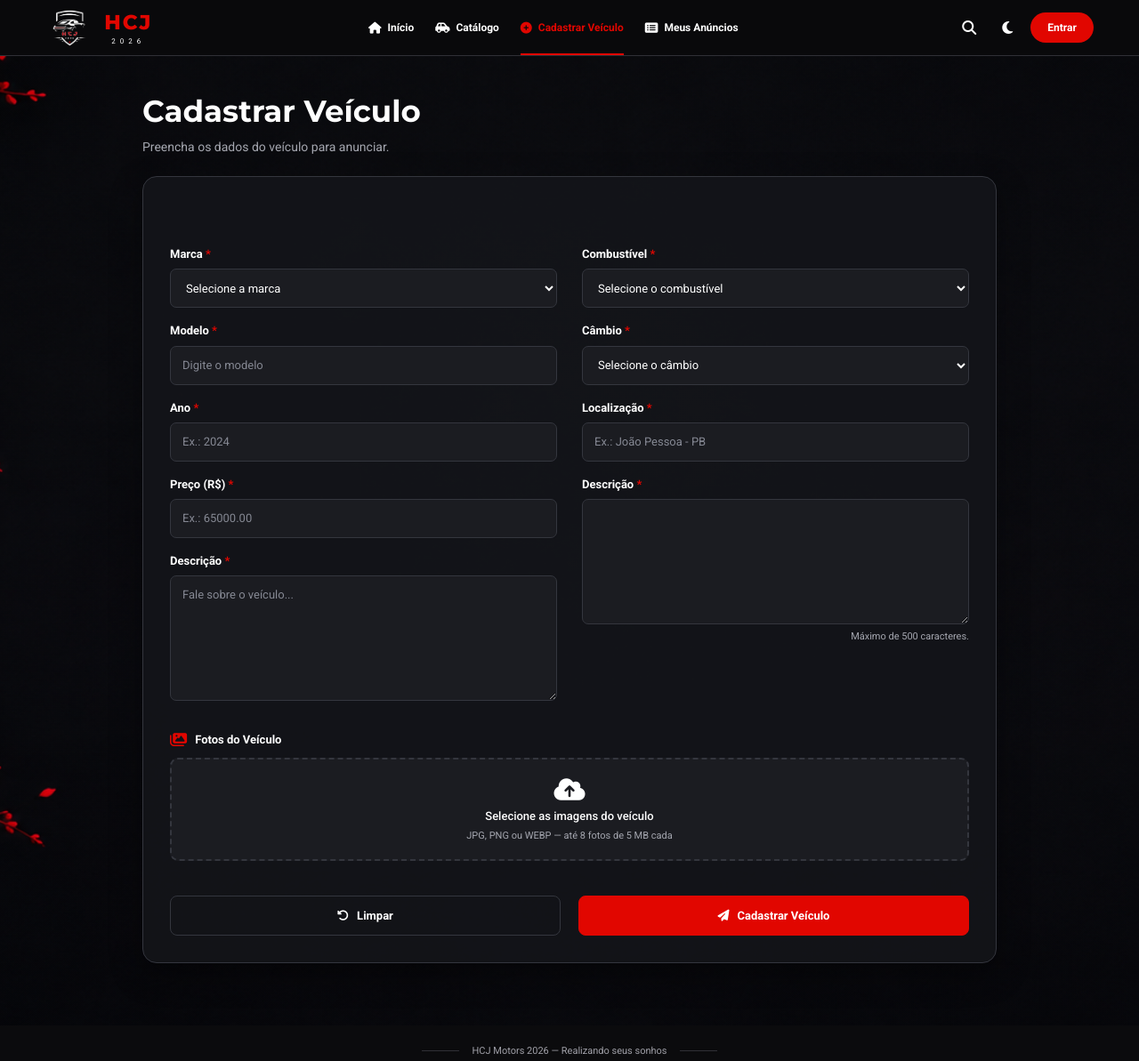
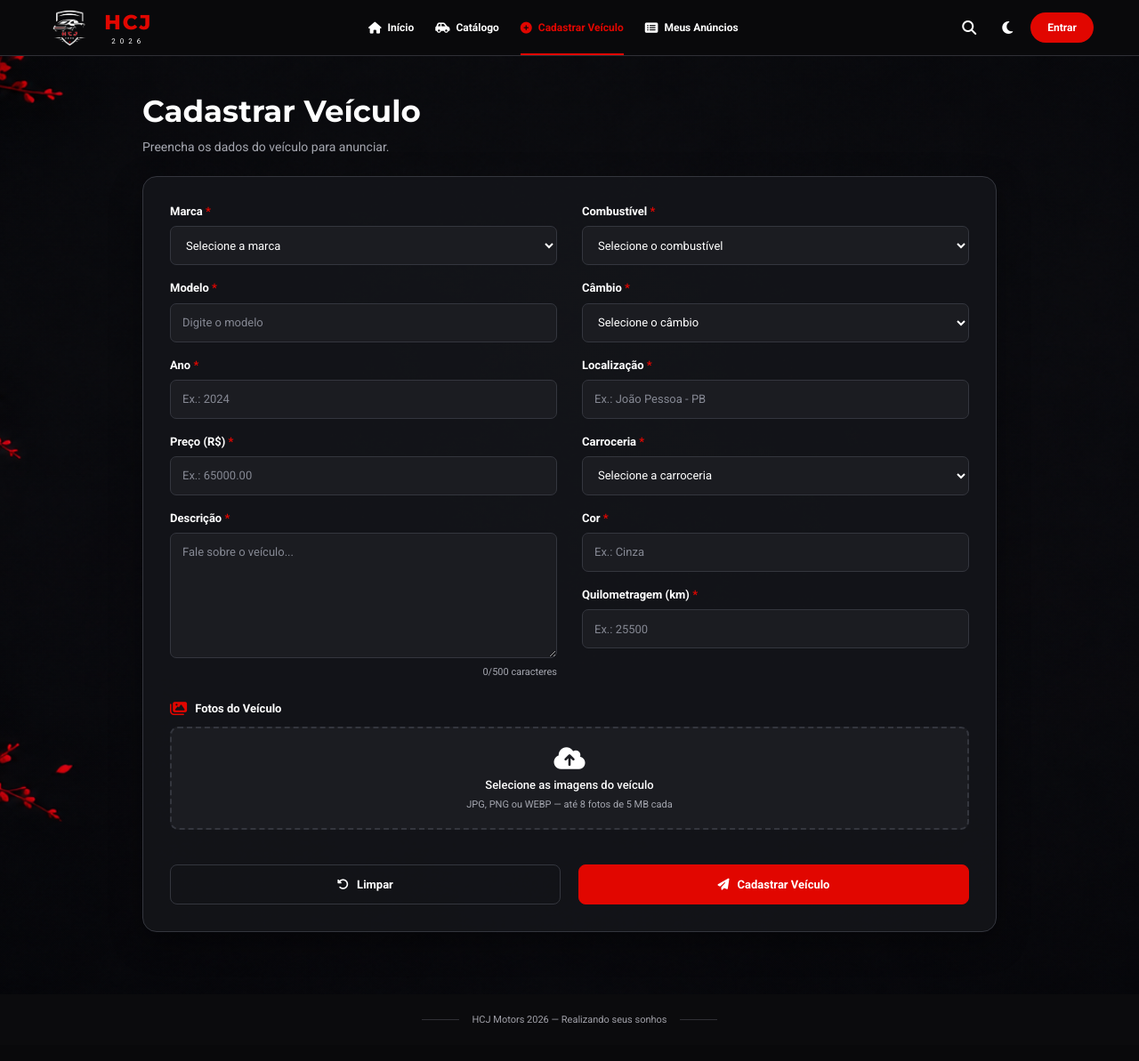
Before and after one commit to JNN2/HCJ-Project-de-concessionria-carro, a Flask app: page /cadastrar-veiculo in a window 1280 px wide. Shown: the top 1193 px of the page at 89% size. After the commit the page ends 1151 px from the top, so only its background shows below. Run offline with Flask 3, Linux system fonts and the light colour scheme.

Commit message:
feat(cadastro): implementa rota POST de anuncio com validacao (#55)

```diff
--- a/app.py
+++ b/app.py
@@ -1,4 +1,5 @@
 from flask import (Flask, abort, jsonify, render_template, request)
+from routes.cadastro import registrar_rotas_cadastro
 import os
 import csv
 
@@ -56,7 +57,8 @@ app.config["SECRET_KEY"] = os.environ.get(
     "FLASK_SECRET_KEY",
     "chave-apenas-para-desenvolvimento-local"
 )
-
+# Rota de cadastro de viuculos
+registrar_rotas_cadastro(app)
 
 # Página inicial
 @app.route("/")
@@ -148,41 +150,6 @@ def detalhes_veiculo(id):
         veiculo=veiculo
     )
 
-# Formulário de cadastro de veículos
-@app.route("/cadastrar-veiculo", methods=["GET", "POST"])
-def cadastrar_veiculo():
-    if request.method == "GET":
-        return render_template("cadastrar_veiculo.html")
-    # Recebe os dados enviados pelo FormData.
-    dados = request.form
-    campos_obrigatorios = [
-        "marca",
-        "modelo",
-        "ano",
-        "preco",
-        "quilometragem",
-        "combustivel",
-        "transmissao",
-        "localizacao",
-        "descricao"
-    ]
-    # Validação inicial no servidor.
-    for campo in campos_obrigatorios:
-        if not dados.get(campo, "").strip():
-            return jsonify({
-                "sucesso": False,
-                "mensagem": f"O campo {campo} é obrigatório."
-            }), 400
-
-    # Esta rota ainda não salva o anúncio.
-    return jsonify({
-        "sucesso": True,
-        "mensagem": (
-            "Dados recebidos para teste! "
-            "O anúncio ainda não foi cadastrado."
-        )
-    }), 200
-
 
 @app.route("/meus-anuncios")
 def meus_anuncios():
--- /dev/null
+++ b/routes/cadastro.py
@@ -0,0 +1,149 @@
+from datetime import date
+from decimal import Decimal, InvalidOperation
+
+from flask import jsonify, render_template, request
+
+
+MARCAS = { "BMW", "Chevrolet", "Fiat", "Ford", "Honda", "Hyundai", "Toyota", "Volkswagen", "BYD", "GWM", "Jeep", "Mercedes-Benz", "Audi", "Porsche", "Renault", "Volvo", "Ferrari", "McLaren", "Lamborghini", "Outra",
+}
+
+COMBUSTIVEIS = { "Gasolina", "Etanol", "Flex", "Diesel", "Elétrico", "Híbrido",
+}
+
+TRANSMISSOES = { "Manual", "Automático", "CVT", "Automatizado",
+}
+
+CARROCERIAS = { "Sedã", "Hatch", "SUV", "Picape", "Cupê", "Conversível",
+}
+
+CAMPOS = {
+    "marca": "Marca",
+    "modelo": "Modelo",
+    "ano": "Ano",
+    "preco": "Preço",
+    "combustivel": "Combustível",
+    "transmissao": "Câmbio",
+    "localizacao": "Localização",
+    "carroceria": "Carroceria",
+    "cor": "Cor",
+    "quilometragem": "Quilometragem",
+    "descricao": "Descrição",
+}
+
+
+def cadastrar_veiculo():
+    # GET: exibe o formulário.
+    if request.method == "GET":
+        return render_template("cadastrar_veiculo.html")
+
+    # POST: recebe os campos enviados pelo FormData.
+    dados = {
+        campo: request.form.get(campo, "").strip()
+        for campo in CAMPOS
+    }
+
+    erros = {}
+
+    # Valida todos os campos obrigatórios.
+    for campo, nome in CAMPOS.items():
+        if not dados[campo]:
+            erros[campo] = f"O campo {nome} é obrigatório."
+
+    # Valida as opções dos selects.
+    opcoes = {
+        "marca": MARCAS,
+        "combustivel": COMBUSTIVEIS,
+        "transmissao": TRANSMISSOES,
+        "carroceria": CARROCERIAS,
+    }
+
+    for campo, permitidas in opcoes.items():
+        if dados[campo] and dados[campo] not in permitidas:
+            erros[campo] = (
+                f"Selecione uma opção válida para {CAMPOS[campo]}."
+            )
+
+    # Valida os tamanhos dos textos.
+    limites = {
+        "modelo": (2, 80),
+        "localizacao": (3, 120),
+        "cor": (1, 40),
+        "descricao": (10, 500),
+    }
+
+    for campo, (minimo, maximo) in limites.items():
+        valor = dados[campo]
+
+        if valor and not minimo <= len(valor) <= maximo:
+            erros[campo] = (
+                f"{CAMPOS[campo]} deve ter entre "
+                f"{minimo} e {maximo} caracteres."
+            )
+
+    # Valida o ano.
+    ano_maximo = date.today().year + 1
+    if dados["ano"]:
+        try:
+            ano = int(dados["ano"])
+            if not 1900 <= ano <= ano_maximo:
+                raise ValueError
+
+        except ValueError:
+            erros["ano"] = ( f"Informe um ano entre 1900 e {ano_maximo}." )
+
+    # Valida a quilometragem.
+    if dados["quilometragem"]:
+        try:
+            quilometragem = int(dados["quilometragem"])
+
+            if quilometragem < 0:
+                raise ValueError
+
+        except ValueError:
+            erros["quilometragem"] = (
+                "A quilometragem deve ser um número inteiro "
+                "maior ou igual a zero."
+            )
+
+    # O input number envia o preço no formato 65000.00.
+    if dados["preco"]:
+        try:
+            preco = Decimal(dados["preco"])
+
+            if not preco.is_finite() or preco <= 0:
+                raise ValueError
+
+            if preco != preco.quantize(Decimal("0.01")):
+                raise ValueError
+
+        except (InvalidOperation, ValueError):
+            erros["preco"] = (
+                "Informe um preço maior que zero "
+                "com no máximo duas casas decimais."
+            )
+
+    # Retorna os erros para o JavaScript.
+    if erros:
+        return jsonify({
+            "sucesso": False,
+            "mensagem": next(iter(erros.values())),
+            "erros": erros,
+        }), 400
+
+    # Nesta task, apenas validamos os dados.
+    return jsonify({
+        "sucesso": True,
+        "mensagem": (
+            "Dados do anúncio validados com sucesso! "
+            "O anúncio ainda não foi salvo."
+        ),
+    }), 200
+
+
+def registrar_rotas_cadastro(app):
+    app.add_url_rule(
+        "/cadastrar-veiculo",
+        endpoint="cadastrar_veiculo",
+        view_func=cadastrar_veiculo,
+        methods=["GET", "POST"],
+    )
--- a/static/js/cadastro.js
+++ b/static/js/cadastro.js
@@ -13,10 +13,11 @@ document.addEventListener("DOMContentLoaded", () => {
         combustivel: form.querySelector("#combustivel"),
         transmissao: form.querySelector("#transmissao"),
         localizacao: form.querySelector("#localizacao"),
+        carroceria: form.querySelector("#carroceria"),
+        cor: form.querySelector("#cor"),
         descricao: form.querySelector("#descricao"),
         fotos: form.querySelector("#fotos")
     };
-
     const botaoEnviar = form.querySelector(".cadastro-btn-enviar");
     const botaoLimpar = form.querySelector(".cadastro-btn-limpar");
     const LIMITE_FOTOS = 8;
--- a/templates/cadastrar_veiculo.html
+++ b/templates/cadastrar_veiculo.html
@@ -30,6 +30,17 @@ Cadastrar Veículo | HCJ Motors
                             <option value="Hyundai">Hyundai</option>
                             <option value="Toyota">Toyota</option>
                             <option value="Volkswagen">Volkswagen</option>
+                            <option value="BYD">BYD</option>
+                            <option value="GWM">GWM</option>
+                            <option value="Jeep">Jeep</option>
+                            <option value="Mercedes-Benz">Mercedes-Benz</option>
+                            <option value="Audi">Audi</option>
+                            <option value="Porsche">Porsche</option>
+                            <option value="Renault">Renault</option>
+                            <option value="Volvo">Volvo</option>
+                            <option value="Ferrari">Ferrari</option>
+                            <option value="McLaren">McLaren</option>
+                            <option value="Lamborghini">Lamborghini</option>
                             <option value="Outra">Outra</option>
                         </select>
                     </div>
@@ -94,12 +105,26 @@ Cadastrar Veículo | HCJ Motors
                     </div>
 
                     <div class="cadastro-campo">
-                        <label for="descricao">
-                            Descrição <span>*</span>
-                        </label>
-                        <textarea id="descricao" name="descricao" placeholder="Fale sobre o veículo..." maxlength="500" rows="6" required>
-                        </textarea>
-                        <small>Máximo de 500 caracteres.</small>
+                        <label for="carroceria">Carroceria <span>*</span></label>
+                        <select id="carroceria" name="carroceria" required>
+                            <option value="">Selecione a carroceria</option>
+                            <option value="Sedã">Sedã</option>
+                            <option value="Hatch">Hatch</option>
+                            <option value="SUV">SUV</option>
+                            <option value="Picape">Picape</option>
+                            <option value="Cupê">Cupê</option>
+                            <option value="Conversível">Conversível</option>
+                        </select>
+                    </div>
+
+                    <div class="cadastro-campo">
+                        <label for="cor">Cor <span>*</span></label>
+                        <input type="text" id="cor" name="cor" placeholder="Ex.: Cinza" maxlength="40" required
+                        >
+                    </div>
+                    <div class="cadastro-campo">
+                        <label for="quilometragem">Quilometragem (km) <span>*</span></label>
+                        <input type="number" id="quilometragem" name="quilometragem" min="0" step="1" placeholder="Ex.: 25500" required>
                     </div>
                 </div>
             </div>
@@ -109,14 +134,12 @@ Cadastrar Veículo | HCJ Motors
                 <label for="fotos" class="cadastro-fotos-titulo">
                     <i class="fa-solid fa-images" aria-hidden="true"></i> Fotos do Veículo
                 </label>
-
                 <label for="fotos" class="cadastro-upload">
                     <i class="fa-solid fa-cloud-arrow-up" aria-hidden="true"></i>
                     <strong>Selecione as imagens do veículo</strong>
                     <small> JPG, PNG ou WEBP — até 8 fotos de 5 MB cada
                     </small>
                 </label>
-
                 <input type="file" id="fotos" name="fotos" accept="image/jpeg,image/png,image/webp" multiple class="cadastro-file-input">
             </div>
             <!-- AÇÕES -->
```
Also changed, not shown: routes/__init__.py (added).
